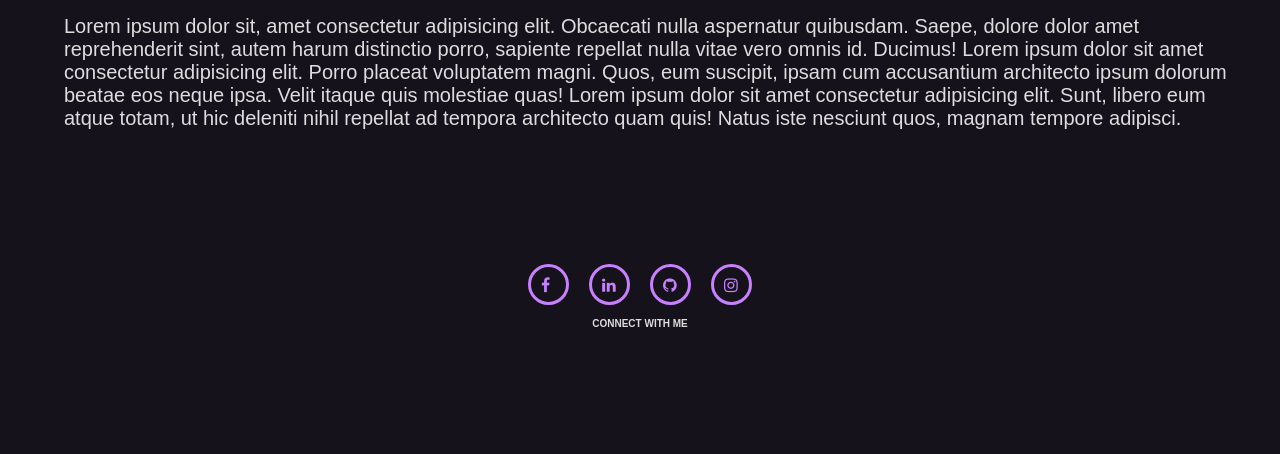
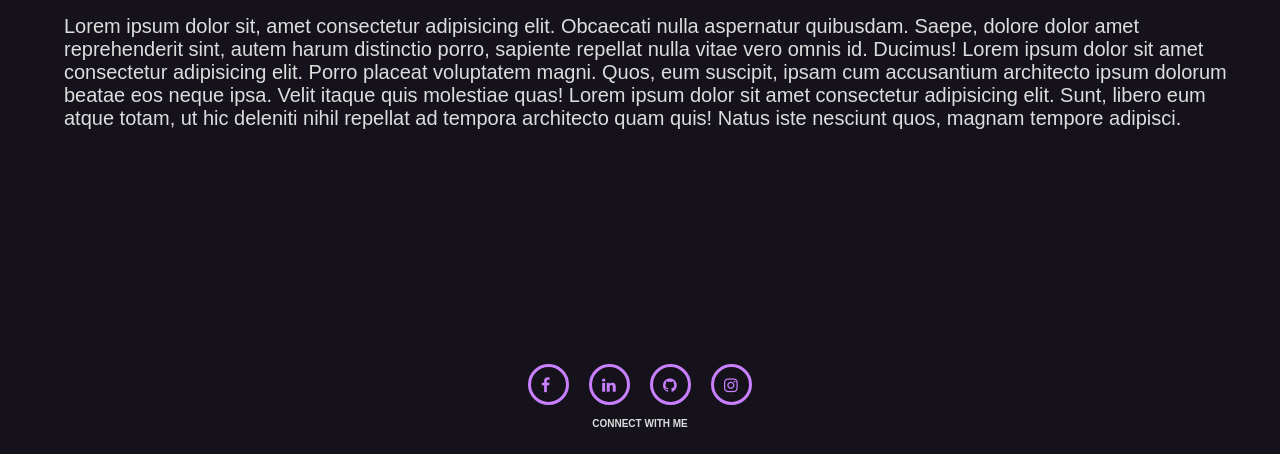
Before and after one commit to georgiakennedy/feb24-t1w3-bigwebsite, a plain HTML site: page blog1.html in a window 1280 px wide. Shown: the part 396-850 px from the top of the page. Before the commit the page ends 800 px from the top, so only its background shows below. Drawn offline with Linux system fonts and the light colour scheme.

Commit message:
edited stylesheets

```diff
--- a/stylesheets/blog1.css
+++ b/stylesheets/blog1.css
@@ -73,8 +73,7 @@
     }
 
 main {
-
-    height: 300px;
+    height: 400px;
 }
 
 h4 {
--- a/stylesheets/blog2.css
+++ b/stylesheets/blog2.css
@@ -74,7 +74,7 @@
 
 main {
 
-    height: 300px;
+    height: 400px;
 }
 
 h4 {
--- a/stylesheets/blog3.css
+++ b/stylesheets/blog3.css
@@ -74,7 +74,7 @@
 
 main {
 
-    height: 300px;
+    height: 400px;
 }
 
 h4 {
--- a/stylesheets/blog4.css
+++ b/stylesheets/blog4.css
@@ -74,7 +74,7 @@
 
 main {
 
-    height: 300px;
+    height: 400px;
 }
 
 h4 {
--- a/stylesheets/blog5.css
+++ b/stylesheets/blog5.css
@@ -74,7 +74,7 @@
 
 main {
 
-    height: 300px;
+    height: 400px;
 }
 
 h4 {
```
